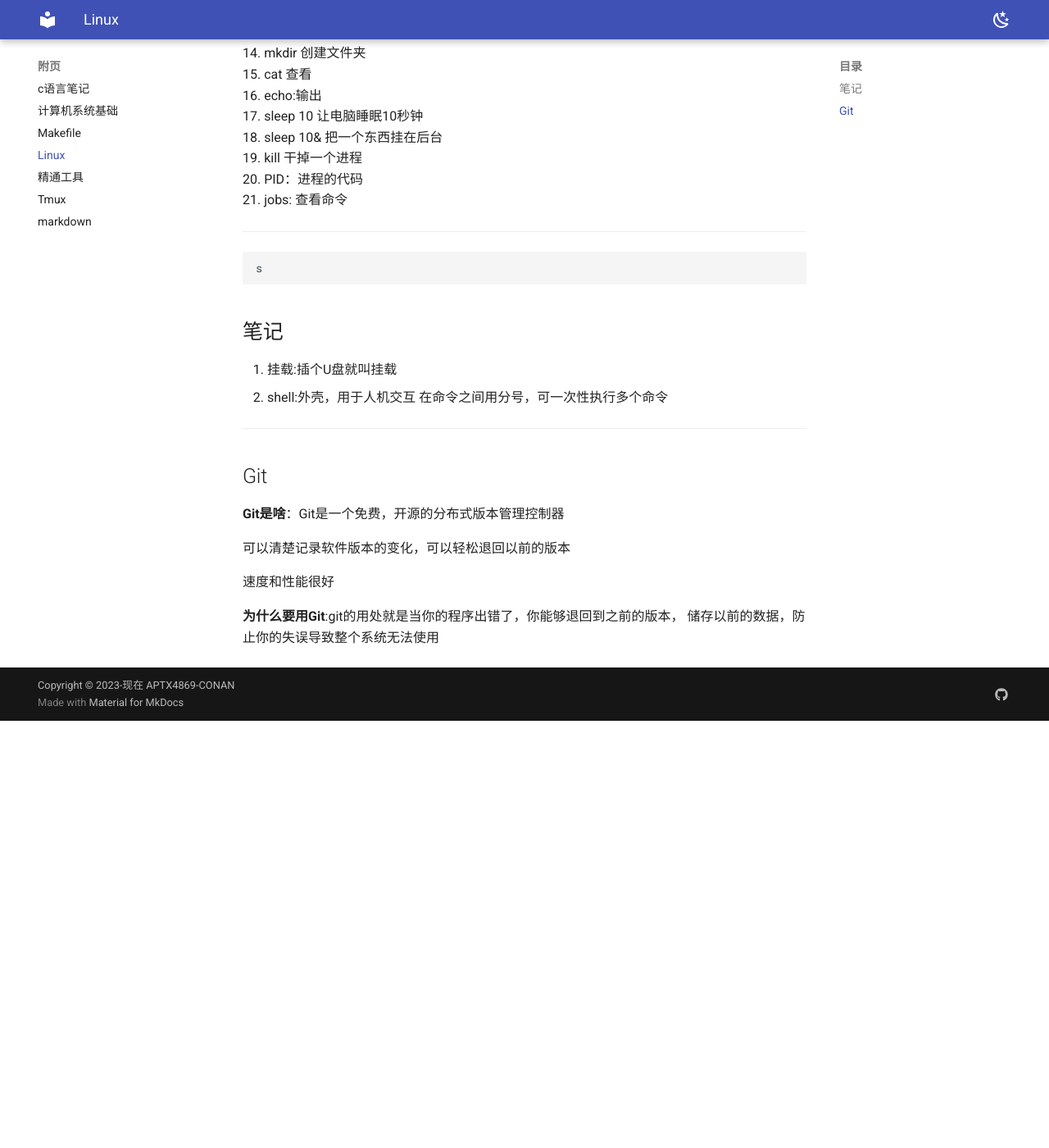
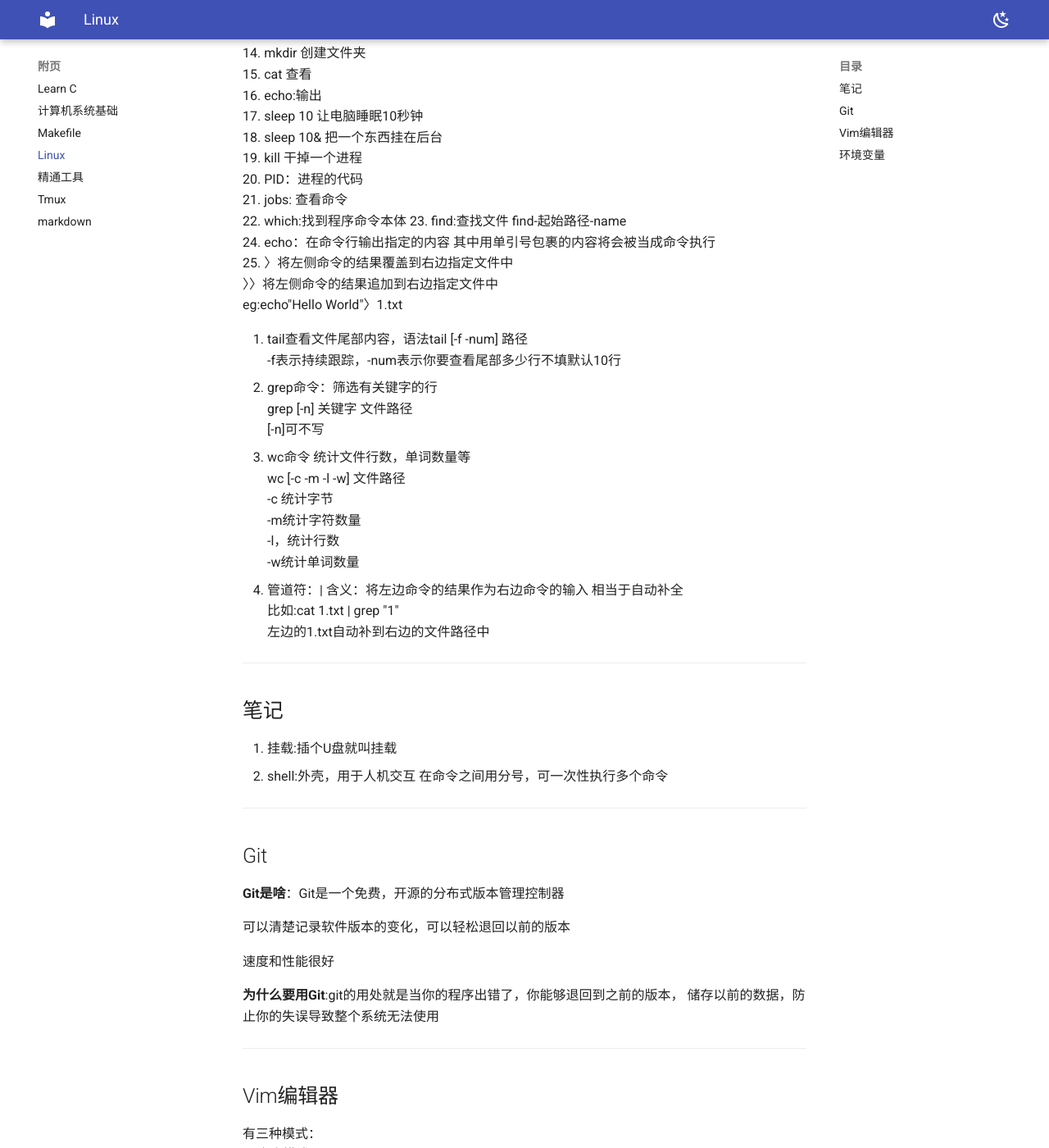
Before and after one commit to APTX4869-CONAN/zzp-blog, an MkDocs documentation site: the page built from docs/appendix/Linux.md, in a window 1280 px wide and 1400 px high, scrolled down 534 px. Shown: the whole window at 82% size. Built offline with MkDocs 1.6.1 and Material for MkDocs 9.7.7, drawn with Linux system fonts in a browser that asks for light colours; before the commit the page ends 1413 px from its top, so only the background shows below that; some of the changed text lies outside the part shown.

Commit message:
2023-11-21_22:43:41 update

```diff
--- a/docs/appendix/Linux.md
+++ b/docs/appendix/Linux.md
@@ -22,8 +22,29 @@
  19. kill 干掉一个进程
  20. PID：进程的代码
 21. jobs: 查看命令
+22. which:找到程序命令本体
+23. find:查找文件     find-起始路径-name
+24. echo：在命令行输出指定的内容 其中用单引号包裹的内容将会被当成命令执行
+25. 〉将左侧命令的结果覆盖到右边指定文件中
+〉〉将左侧命令的结果追加到右边指定文件中
+eg:echo"Hello World"〉1.txt
+
+26. tail查看文件尾部内容，语法tail [-f -num] 路径
+-f表示持续跟踪，-num表示你要查看尾部多少行不填默认10行
+27. grep命令：筛选有关键字的行
+grep [-n] 关键字  文件路径
+[-n]可不写
+27. wc命令 统计文件行数，单词数量等
+wc [-c -m -l -w] 文件路径
+-c 统计字节
+-m统计字符数量
+-l，统计行数
+-w统计单词数量
+28. 管道符：| 含义：将左边命令的结果作为右边命令的输入   相当于自动补全
+比如:cat 1.txt | grep "1"
+左边的1.txt自动补到右边的文件路径中
 ***
-	s
+
 ## 笔记
 1. 挂载:插个U盘就叫挂载
 2. shell:外壳，用于人机交互 在命令之间用分号，可一次性执行多个命令
@@ -40,3 +61,59 @@ __Git是啥__：Git是一个免费，开源的分布式版本管理控制器
 
 
 __为什么要用Git__:git的用处就是当你的程序出错了，你能够退回到之前的版本， 储存以前的数据，防止你的失误导致整个系统无法使用
+
+***
+
+
+## Vim编辑器
+有三种模式：
+1. 命令模式
+2. 输入模式
+3. 底线命令模式
+
+具体用法：
+打开vim时进入命令模式
+可以通过快捷键i进入输入模式
+按ESC键退出回到命令模式
+保存文件或退出时用底线模式，按冒号
+在底线模式下按wq退出
+vim语法:vim 文件路径
+
+vim命令模式常用快捷键:
+i在当前光标位置进入输入模式
+a在当前光标位置之后进入输入模式
+I在当前行开头进入输入模式
+A在当前行的结尾进入输入模式
+o在光标下一行进入输入模式
+O在光标上一行进入输入模式
+0移动到行开头
+$移动到行结尾
+/进入搜索模式
+n向下继续搜索
+N向上继续搜索
+dd删除此行
+ndd n是数字，表示删除下面n行
+yy复制当前行
+nyy
+p粘贴复制的东西
+u撤销修改
+ctrl+r反撤销
+gg调到首行
+G跳到行尾
+dG从当前行开始，向下全部删除
+d$删除光标后面的内容（此行）
+d0。。。。前面。。。。。。。
+
+底线命令模式下的命令快捷键
+wq保存并退出
+w仅保存
+q仅退出
+q!强制退出
+set nu显示行号
+set paste设置粘贴模式
+
+***
+
+## 环境变量
+起到预约的作用，使在没有这个文件的路径也能执行这个文件
+Linux中有全局变量和局部变量
--- a/mkdocs.yml
+++ b/mkdocs.yml
@@ -29,7 +29,7 @@ theme:
 nav:
   - 主页: index.md
   - 附页:
-      - c语言笔记: appendix/c.md
+      - Learn C: appendix/c.md
       - 计算机系统基础: appendix/cs.md
       - Makefile: appendix/Makefile.md
       - Linux: appendix/Linux.md
```
Also changed, not shown: docs/appendix/c.md (+11 -0 lines).
